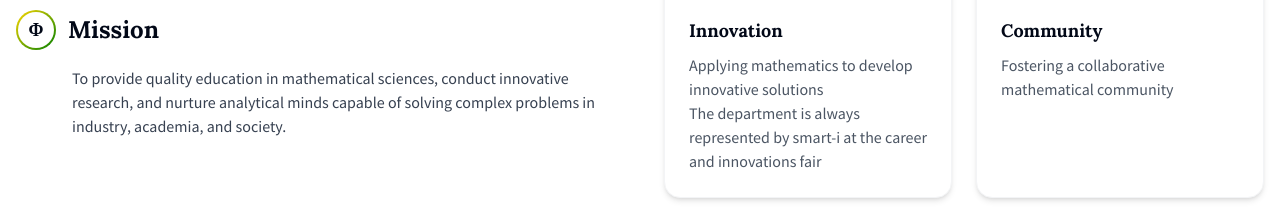
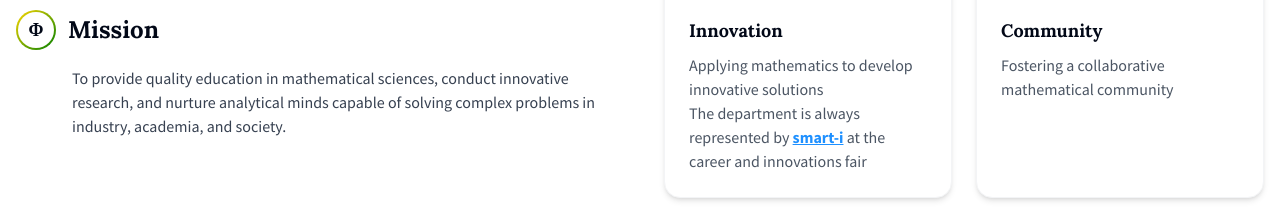
Before and after one commit to enosaf7/ams-umat, a React (Vite) app: page / in a window 1280 px wide. Shown: the part 942-1159 px from the top of the page. Built offline with nearby package versions, Linux system fonts and the light colour scheme; no server answers; the database is empty.

Commit message:
MissionVision.tsx

```diff
--- a/src/components/home/MissionVision.tsx
+++ b/src/components/home/MissionVision.tsx
@@ -52,7 +52,7 @@ const MissionVision = () => {
               <Search className="w-10 h-10 text-umat-green mb-4" />
               <h3 className="font-bold text-lg mb-2">Innovation</h3>
               <p className="text-gray-600">Applying mathematics to develop innovative solutions</p>
-              <p className="text-gray-600">The department is always represented by <a href ="https://smart-i.netlify.app/">smart-i</a> at the career and innovations fair</p>
+              <p className="text-gray-600">The department is always represented by <a href ="https://smart-i.netlify.app/" style={{ color: "#1e90ff", fontWeight: "bold", textDecoration: "underline" }}>smart-i</a> at the career and innovations fair</p>
             </div>
 
             <div className="math-card">
```
